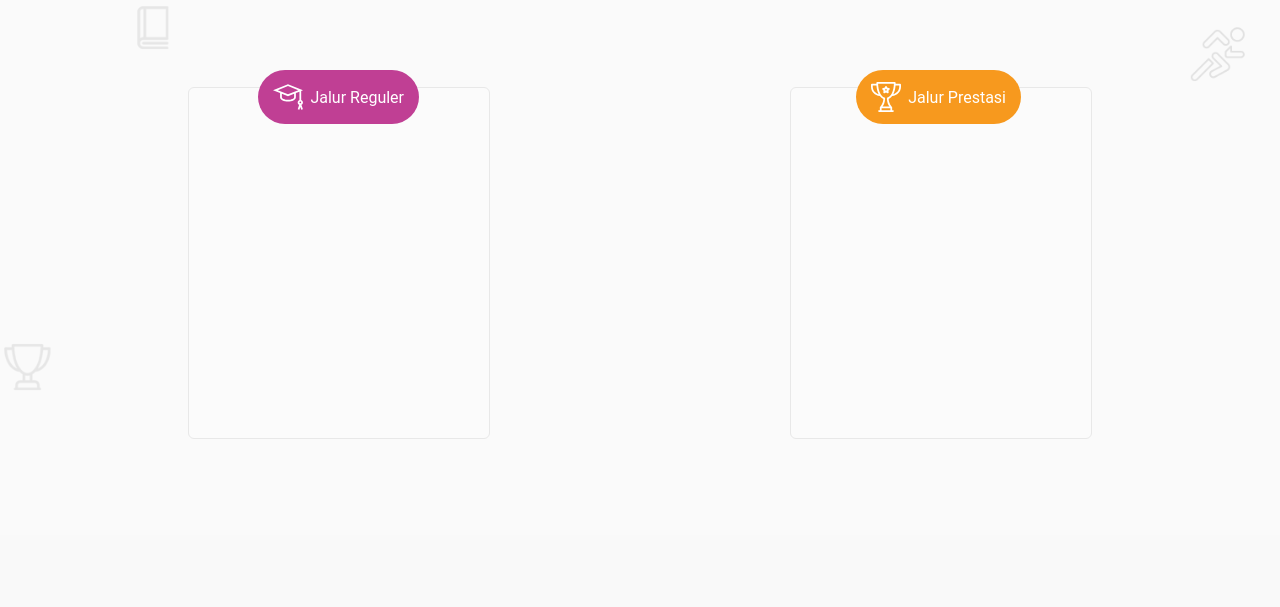
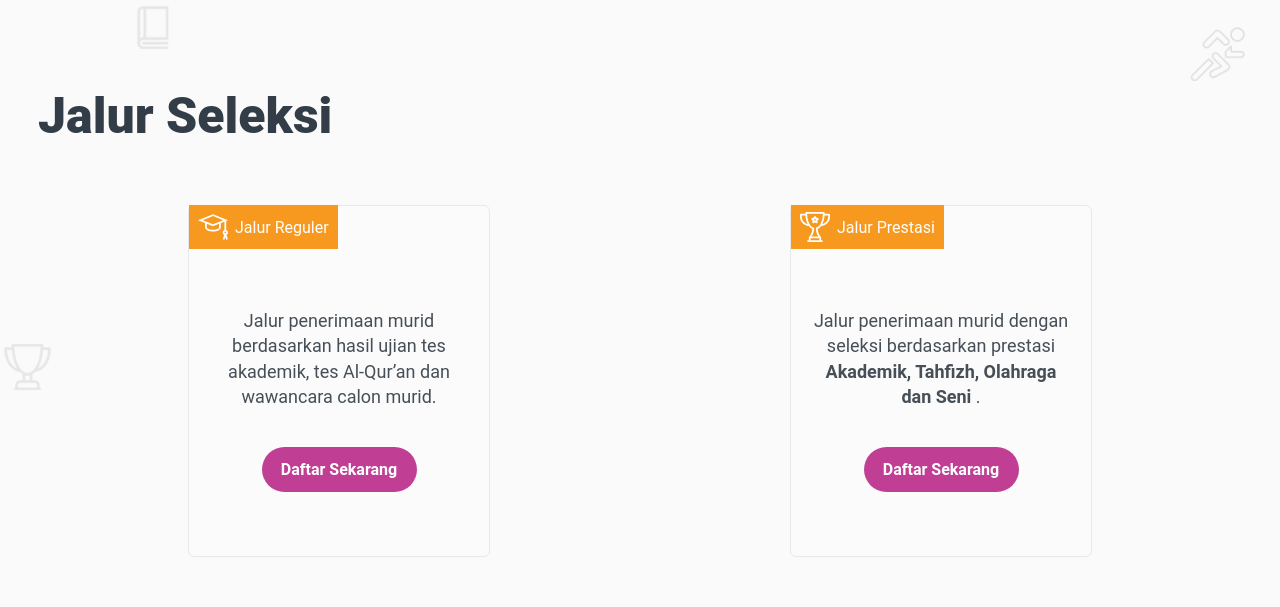
Before and after one commit to cecepns/ms_angularpsb, an Angular app: page / in a window 1280 px wide. Shown: the part 1838-2445 px from the top of the page. Built offline with nearby package versions, Linux system fonts and the light colour scheme.

Commit message:
update new

```diff
--- a/src/app/components/about-me/about-me.component.html
+++ b/src/app/components/about-me/about-me.component.html
@@ -1,13 +1,97 @@
 <section id="aboutme" class="section__aboutme">
     <div class="wrapper__aboutme app-container">
         <div class="content-aboutme">
-            <h1 class="title-content"> <span> Ma'rifatussalaam </span> <br> Quranic Boarding School</h1>
-            <span class="desc-content"><strong>Saatnya menentukan sekolah yang tepat bagi putra-putri tercinta.</strong> Ma'rifatussalaam Qur'anic Boarding School memiliki kurikulum khas yang diranacang dan dipersiapkan oleh tenaga pendidik dan kependidikan bermutu dan berpengalaman untuk kebutuhan jenjang pendidikan menengah, sehingga dapat berkontribusi dalam mempersiapkan generasi yang tangguh di masa depan.</span>
+            <h1 class="title-content">
+                <span>
+                    Ma'rifatussalaam
+                </span>
+                <br>
+                    Quranic Boarding School</h1>
+                <span class="desc-content">
+                    <strong>Saatnya menentukan sekolah yang tepat bagi putra-putri tercinta.</strong>
+                    Ma'rifatussalaam Qur'anic Boarding School memiliki kurikulum khas yang
+                    diranacang dan dipersiapkan oleh tenaga pendidik dan kependidikan bermutu dan
+                    berpengalaman untuk kebutuhan jenjang pendidikan menengah, sehingga dapat
+                    berkontribusi dalam mempersiapkan generasi yang tangguh di masa depan.</span>
             </div>
             <div class="image-aboutme">
                 <!-- <img class="img-fluid" src="../../../assets/images/IMG_607422.png" alt="image-aboutme"> -->
                 <!-- <img class="img-fluid" src="../../../assets/images/amuadz1.png" alt="image-fasilitas"> -->
-            <img class="img-fluid" src="../../../assets/images/akhwat5.png" alt="image-fasilitas">
+                <img
+                    class="img-fluid"
+                    src="../../../assets/images/akhwat5.png"
+                    alt="image-fasilitas">
+                    <!-- <div class="wrapper__item">
+                        <div class="box__item">
+                            <svg
+                                xmlns="http://www.w3.org/2000/svg"
+                                version="1.0"
+                                width="25px"
+                                height="25px"
+                                viewBox="0 0 64.000000 64.000000"
+                                preserveAspectRatio="xMidYMid meet">
+
+                                <g
+                                    transform="translate(0.000000,64.000000) scale(0.100000,-0.100000)"
+                                    fill="#000000"
+                                    stroke="none">
+                                    <path
+                                        d="M255 626 c-61 -19 -96 -40 -138 -83 -75 -74 -107 -180 -87 -280 17 -79 40 -121 97 -174 56 -52 141 -89 207 -89 81 0 172 36 228 90 29 28 49 52 47 55 -3 3 -25 -5 -50 -17 -122 -61 -286 -1 -345 127 -41 87 -25 203 38 279 31 38 114 85 153 87 l20 0 -20 9 c-29 13 -104 11 -150 -4z"/>
+                                    <path
+                                        d="M482 555 c-8 -16 -23 -28 -42 -31 -35 -8 -37 -14 -9 -40 16 -14 19 -25 14 -52 -6 -34 -6 -34 22 -28 35 8 41 8 75 0 26 -6 27 -5 22 28 -5 26 -1 38 15 52 28 26 27 32 -9 40 -19 3 -34 15 -42 31 -6 14 -17 25 -23 25 -6 0 -17 -11 -23 -25z"/>
+                                    <path
+                                        d="M421 292 c-6 -11 -22 -23 -37 -26 -24 -6 -25 -8 -10 -25 9 -10 16 -30 16 -45 0 -23 2 -25 19 -16 14 7 28 7 46 0 26 -10 27 -9 21 16 -5 18 -2 32 10 45 11 12 13 19 5 19 -7 0 -23 12 -36 26 -23 24 -24 25 -34 6z"/>
+                                </g>
+                            </svg>
+                            <p class="desc">INTELEKTUAL</p>
+                        </div>
+                        <div class="box__item">
+                            <svg
+                                xmlns="http://www.w3.org/2000/svg"
+                                version="1.0"
+                                width="25px"
+                                height="25px"
+                                viewBox="0 0 64.000000 64.000000"
+                                preserveAspectRatio="xMidYMid meet">
+
+                                <g
+                                    transform="translate(0.000000,64.000000) scale(0.100000,-0.100000)"
+                                    fill="#000000"
+                                    stroke="none">
+                                    <path
+                                        d="M255 626 c-61 -19 -96 -40 -138 -83 -75 -74 -107 -180 -87 -280 17 -79 40 -121 97 -174 56 -52 141 -89 207 -89 81 0 172 36 228 90 29 28 49 52 47 55 -3 3 -25 -5 -50 -17 -122 -61 -286 -1 -345 127 -41 87 -25 203 38 279 31 38 114 85 153 87 l20 0 -20 9 c-29 13 -104 11 -150 -4z"/>
+                                    <path
+                                        d="M482 555 c-8 -16 -23 -28 -42 -31 -35 -8 -37 -14 -9 -40 16 -14 19 -25 14 -52 -6 -34 -6 -34 22 -28 35 8 41 8 75 0 26 -6 27 -5 22 28 -5 26 -1 38 15 52 28 26 27 32 -9 40 -19 3 -34 15 -42 31 -6 14 -17 25 -23 25 -6 0 -17 -11 -23 -25z"/>
+                                    <path
+                                        d="M421 292 c-6 -11 -22 -23 -37 -26 -24 -6 -25 -8 -10 -25 9 -10 16 -30 16 -45 0 -23 2 -25 19 -16 14 7 28 7 46 0 26 -10 27 -9 21 16 -5 18 -2 32 10 45 11 12 13 19 5 19 -7 0 -23 12 -36 26 -23 24 -24 25 -34 6z"/>
+                                </g>
+                            </svg>
+                            <p class="desc">INTELEKTUAL</p>
+                        </div>
+                        <div class="box__item">
+                            <svg
+                                xmlns="http://www.w3.org/2000/svg"
+                                version="1.0"
+                                width="25px"
+                                height="25px"
+                                viewBox="0 0 64.000000 64.000000"
+                                preserveAspectRatio="xMidYMid meet">
+
+                                <g
+                                    transform="translate(0.000000,64.000000) scale(0.100000,-0.100000)"
+                                    fill="#000000"
+                                    stroke="none">
+                                    <path
+                                        d="M255 626 c-61 -19 -96 -40 -138 -83 -75 -74 -107 -180 -87 -280 17 -79 40 -121 97 -174 56 -52 141 -89 207 -89 81 0 172 36 228 90 29 28 49 52 47 55 -3 3 -25 -5 -50 -17 -122 -61 -286 -1 -345 127 -41 87 -25 203 38 279 31 38 114 85 153 87 l20 0 -20 9 c-29 13 -104 11 -150 -4z"/>
+                                    <path
+                                        d="M482 555 c-8 -16 -23 -28 -42 -31 -35 -8 -37 -14 -9 -40 16 -14 19 -25 14 -52 -6 -34 -6 -34 22 -28 35 8 41 8 75 0 26 -6 27 -5 22 28 -5 26 -1 38 15 52 28 26 27 32 -9 40 -19 3 -34 15 -42 31 -6 14 -17 25 -23 25 -6 0 -17 -11 -23 -25z"/>
+                                    <path
+                                        d="M421 292 c-6 -11 -22 -23 -37 -26 -24 -6 -25 -8 -10 -25 9 -10 16 -30 16 -45 0 -23 2 -25 19 -16 14 7 28 7 46 0 26 -10 27 -9 21 16 -5 18 -2 32 10 45 11 12 13 19 5 19 -7 0 -23 12 -36 26 -23 24 -24 25 -34 6z"/>
+                                </g>
+                            </svg>
+                            <p class="desc">INTELEKTUAL</p>
+                        </div>
+                    </div> -->
                 </div>
             </div>
         </section>
--- a/src/app/components/about-me/about-me.component.scss
+++ b/src/app/components/about-me/about-me.component.scss
@@ -7,13 +7,13 @@
     // background-position: 50%;
     // background-position: bottom;
 
-    padding: 25px 0px;
+    padding: 25px 0;
     display: flex;
     justify-content: center;
     align-items: center;
     @media (min-width:640px) {
         min-height: 100vh;
-        padding: 0px;
+        padding: 0;
     }
 
     .wrapper__aboutme {
@@ -35,7 +35,7 @@
                 color: #333d47;
                 font-weight: 900;
                 margin-top: 0;
-                margin-bottom: 10px;
+                margin-bottom: 15px;
                 @media (min-width:640px) {
                     font-size: 50px;
                 }
@@ -61,6 +61,7 @@
         }
 
         .image-aboutme {
+            position: relative;
             img {
                 // display: none;
                 padding: 15px 0;
@@ -70,6 +71,42 @@
                     padding: unset;
                 }
             }
+
+            .wrapper__item {
+                .box__item {
+                    display: flex;
+                    background-color: #fff;
+                    --tw-shadow: 0 1px 3px 0 rgba(0, 0, 0, 0.1), -4px 7px 5px 5px rgba(0, 0, 0, .01);
+                    box-shadow: var(--tw-ring-offset-shadow, 0 0 #0000), var(--tw-ring-shadow, 0 0 #0000), var(--tw-shadow);
+                    padding: 10px 20px;
+                    position: absolute;
+                    border-top-left-radius: 15px ;
+                    border-bottom-right-radius: 15px ;
+
+                    .desc {
+                        padding-left: 10px;
+                        display: flex;
+                        margin: 0;
+                        font-weight: 800;
+                        font-size: 16px;
+                        align-items: center;
+                    }
+                }
+
+                .box__item:nth-child(1) {
+                    top: 90px;
+                    left: 80px;
+                }
+                .box__item:nth-child(2) {
+                    top: 165px;
+                    left: 50px;
+                }
+                .box__item:nth-child(3) {
+                    top: 240px;
+                    left: 20px;
+                }
+            }
+
         }
     }
 }
--- a/src/app/components/fasilitas/fasilitas.component.scss
+++ b/src/app/components/fasilitas/fasilitas.component.scss
@@ -1,8 +1,9 @@
 .section__fasilitas {
 
-    background-image: url("../../../assets/images/bg-circle1.png");
+    background-image: url("../../../assets/images/bg-circle2.png");
     background-repeat: no-repeat;
-    background-size: auto;
+    background-size: cover;
+
     // --tw-shadow: 0 1px 3px 0 rgba(0, 0, 0, 0.1), 0 1px 2px 0 rgba(0, 0, 0, 0.06);
     // box-shadow: var(--tw-ring-offset-shadow, 0 0 #0000), var(--tw-ring-shadow, 0 0 #0000), var(--tw-shadow);
 
--- a/src/app/components/selection-path/selection-path.component.html
+++ b/src/app/components/selection-path/selection-path.component.html
@@ -1,6 +1,7 @@
 <div class="section__jalurseleksi">
+    <div class="app-container">
+        <h1 class="title-content"> Jalur Seleksi </h1>
     <div class="wrapper__jalurseleksi">
-        <div class="app-container">
             <!-- <h1 class="title-content">
             Jalur Seleksi
         </h1> -->
@@ -43,6 +44,14 @@
                             <g></g>
                         </svg>
                         Jalur Reguler</a>
+
+                        <p class="desc">
+                            Jalur penerimaan murid berdasarkan hasil ujian tes akademik, tes Al-Qur’an dan wawancara calon murid.
+                        </p>
+
+                        <a href="#" class="btn btn--primary">
+                            Daftar Sekarang
+                        </a>
                 </div>
                 <div class="card-seleksi">
                     <a href="#" class="icon">
@@ -60,6 +69,13 @@
                         </svg>
                         Jalur Prestasi
                     </a>
+                    <p class="desc">
+                      Jalur penerimaan murid dengan seleksi berdasarkan prestasi <strong>Akademik, Tahfizh, Olahraga dan Seni</strong> .
+                    </p>
+
+                    <a href="#" class="btn btn--primary">
+                        Daftar Sekarang
+                    </a>
                 </div>
             </div>
         </div>
--- a/src/app/components/selection-path/selection-path.component.scss
+++ b/src/app/components/selection-path/selection-path.component.scss
@@ -3,21 +3,47 @@
     background-size: cover;
     background-color: #fafafa;
 
+
+    padding: unset;
+
+    @media (min-width:640px) {
+    padding: 80px 0;
+    }
+
+    .title-content {
+        font-size: 27px;
+        color: #333d47;
+        font-weight: 900;
+        margin-top: 0;
+        margin-bottom: 10px;
+        @media (min-width:640px) {
+            font-size: 50px;
+        }
+    }
+
     .wrapper__jalurseleksi {
-        padding: 80px 0;
 
-
+        padding-top: 10px;
+        @media (min-width:640px) {
+            padding-top: 50px;
+        }
         &--card {
 
             display: flex;
             flex-wrap: wrap;
             justify-content: space-around;
-        // background-color: rgba($color: #fafafa, $alpha: 1);
+            // background-color: rgba($color: #fafafa, $alpha: 1);
 
         }
 
         .card-seleksi {
+
             margin: 20px 0;
+            display: flex;
+            flex-direction: column;
+            justify-content: center;
+            align-items: center;
+            transition: all 0.3s ease-in-out;
             @media(min-width:640px) {
                 margin: unset;
             }
@@ -27,34 +53,42 @@
             background: #fbfbfb;
             position: relative;
             border: 1px solid #e8e8e8;
+            &:hover {
+                transform: translateY(-30px);
+            }
+
             .icon {
+                left: 0;
+                left: 0;
                 position: absolute;
-                top: -18px;
-                background-color: #c03f94;
-                right: 70px;
-                height: 54px;
+                top: -1px;
+                background-color: #f7991e;
+                height: 44px;
                 color: #fff;
-                padding: 0 15px;
-                border-radius: 80px;
+                padding: 0 9px;
                 vertical-align: middle;
                 display: flex;
                 justify-content: center;
                 align-items: center;
-
                 svg {
                     padding-right: 7px;
                 }
 
             }
 
+            .desc {
+                padding: 20px;
+                font-size: 18px;
+                text-align: center;
+                line-height: 1.4;
+            }
+
+            .btn--primary {
+                margin: 0;
+            }
 
         }
 
-        .card-seleksi:nth-child(2) {
-            .icon {
-                background-color: #f7991e;
-            }
-        }
         // position: relative;
         // width: 100%;
         // height: 100%;
```
Also changed, not shown: src/assets/images/bg-circle2.png (added), 1 other file (tests, documents, lock files or other folders). Lines whose indentation alone changed are shown as unchanged.
